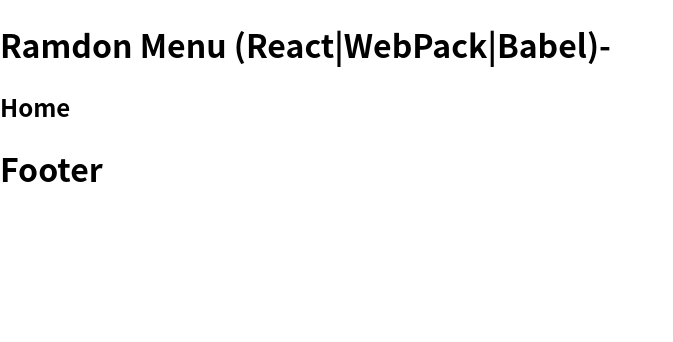
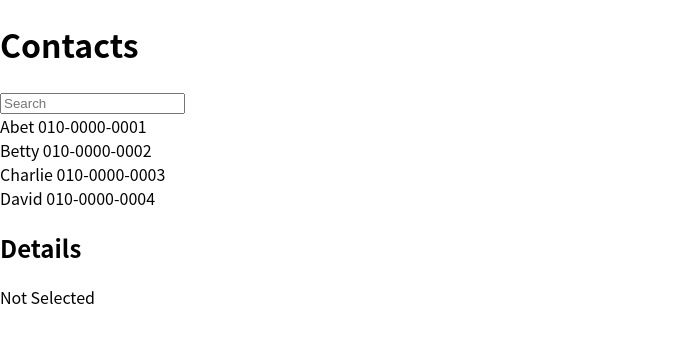
Before and after one commit to nakanara/lunch_react, a React app: page / in a window 1280 px wide. Shown: the top 342 px of the page, without its empty margins (0-673 px from the left). Built offline with nearby package versions, Linux system fonts and the light colour scheme; the HTML template or start-up script is replaced by a standard one.

Commit message:
Tutorial
Youtube minjun Kim

```diff
--- a/web/src/components/App.js
+++ b/web/src/components/App.js
@@ -3,20 +3,39 @@
 import { Route } from 'react-router-dom';
 import Footer from "./layout/footer";
 import { Home, About } from "../pages";
+import Contact from './tutorial/Contact';
 
 
-const App = (prop) => {
-  return (
-    <>
-      <h1>{prop.title}</h1>
-      <div>
-        <Route exact path="/" component={Home} />
-        <Route path="/about" component={About} />
+class App extends React.Component {
 
-      </div>
-      <Footer />
-    </>
-  );
+  constructor(props) {
+    super(props);
+    this.state = {
+      name: "",
+    }
+
+  }
+
+  render() {
+    return (
+      <Contact />
+    )
+  }
+  // render() {
+  //   return (
+  //     <>
+  //       <h1>{this.props.title}</h1>
+  //       <button onClick={()=> this.setState({name:"Click"})}>Click Me!1</button>
+  //       <label>{this.state.name} dho?? </label>
+  //       <div>
+  //         <Route exact path="/" component={Home} />
+  //         <Route path="/about" component={About} />
+
+  //       </div>
+  //       <Footer />
+  //     </>
+  //   );
+  // }
 }
 
 export default App;
--- /dev/null
+++ b/web/src/components/tutorial/Contact.js
@@ -0,0 +1,68 @@
+import React from 'react';
+import ContactInfo from './ContactInfo';
+import ContactDetails from './ContactDetails';
+
+export default class Contact extends React.Component {
+
+  constructor(props) {
+      super(props);
+      this.state = {
+          keyword: "",
+          selectKey: -1,
+          contactData: [{
+              name: 'Abet',
+              phone: '010-0000-0001'
+          }, {
+              name: 'Betty',
+              phone: '010-0000-0002'
+          }, {
+              name: 'Charlie',
+              phone: '010-0000-0003'
+          }, {
+              name: 'David',
+              phone: '010-0000-0004'
+          }]
+      };
+
+      // this. 객체 매핑
+      this.handlerChange = this.handlerChange.bind(this);
+      this.handlerClick = this.handlerClick.bind(this);
+  }
+
+  handlerChange(e) {
+    this.setState({
+      keyword: e.target.value,
+    });
+  }
+
+  handlerClick(key) {
+    this.setState({selectKey: key});
+    console.log(`${key} is selected`);
+  }
+
+  render() {
+      const mapToComponents = (data) => {
+        data.sort();
+        data = data.filter((contact) => {
+          return contact.name.toLowerCase()
+            .indexOf(this.state.keyword.toLowerCase()) > -1;
+        })
+        return data.map((contact, i) => {
+            return (<ContactInfo contact={contact} key={i} onClick={() => this.handlerClick(i)}/>);
+        });
+      };
+
+      return (
+          <div>
+            <h1>Contacts</h1>
+            <input name="keyword"
+              placeholder="Search"
+              value={this.state.keyword}
+              onChange={this.handlerChange}/>
+            <div>{mapToComponents(this.state.contactData)}</div>
+            <ContactDetails isSelected={this.state.selectKey != -1}
+              contact={this.state.contactData[this.state.selectKey]}/>
+          </div>
+      );
+  }
+}
--- /dev/null
+++ b/web/src/components/tutorial/ContactDetails.js
@@ -0,0 +1,32 @@
+import React from 'react';
+
+export default class ContactDetails extends React.Component {
+  render(){
+
+    const details = (
+    <div>
+      <p>{this.props.isSelected} </p>
+      <p>{this.props.contact.name}</p>
+      <p>{this.props.contact.phone}</p>
+    </div>
+    );
+    const blank = (<div>Not Selected</div>);
+
+    return (
+      <div>
+        <h2>Details</h2>
+        {this.props.isSelected? details: blank}
+      </div>
+    )
+  }
+}
+
+/**
+ * 기본 Props 정의
+ */
+ContactDetails.defaultProps = {
+  contact: {
+    name: '',
+    phone: '',
+  }
+};
--- /dev/null
+++ b/web/src/components/tutorial/ContactInfo.js
@@ -0,0 +1,14 @@
+import React from 'react';
+
+
+/**
+ * export default 를 하단에서 return 해도 되며,
+ * 상단 class 선언에서 export default class .. 해도 동일한 기능임.
+ */
+export default class ContactInfo extends React.Component {
+  render() {
+    return (
+      <div onClick={this.props.onClick}>{this.props.contact.name} {this.props.contact.phone}</div>
+    )
+  }
+}
```
